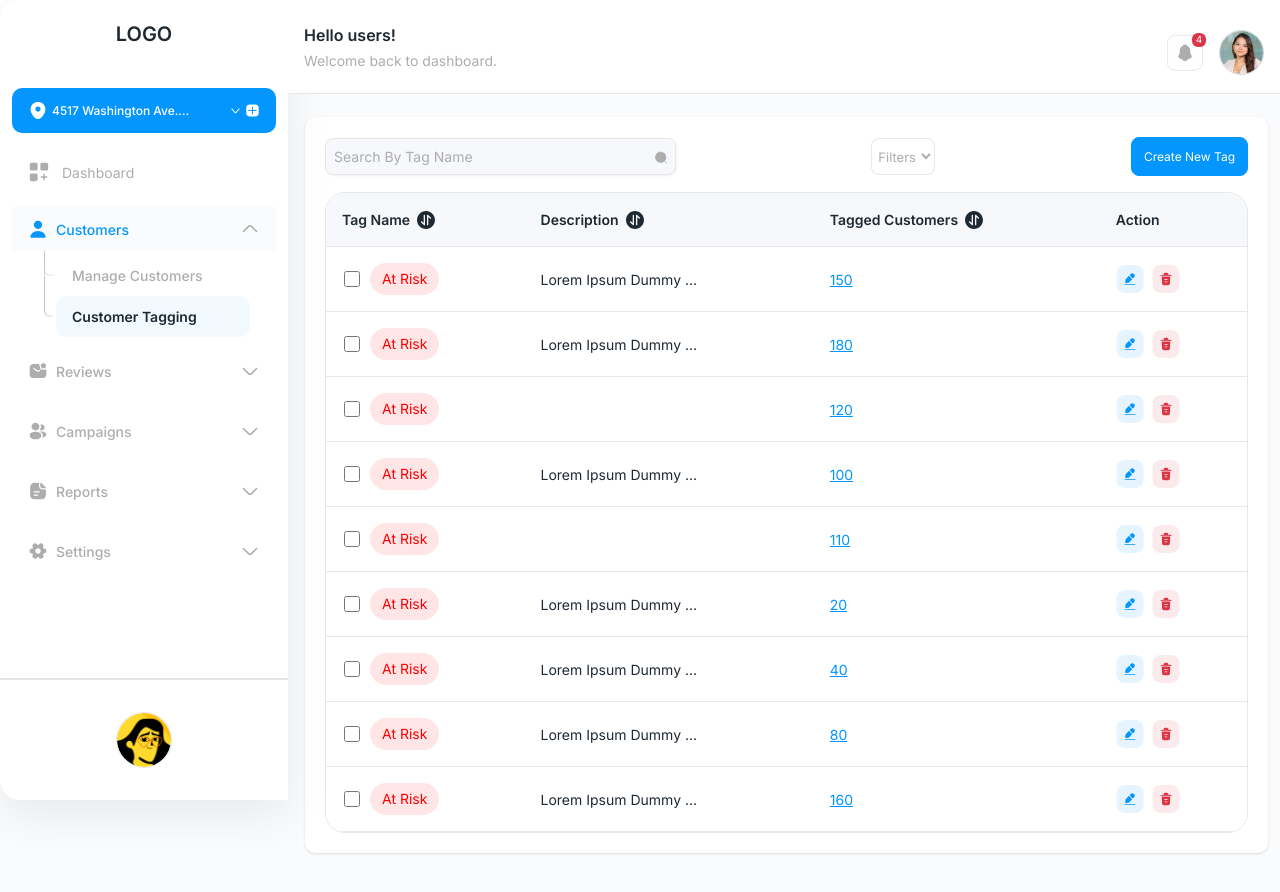
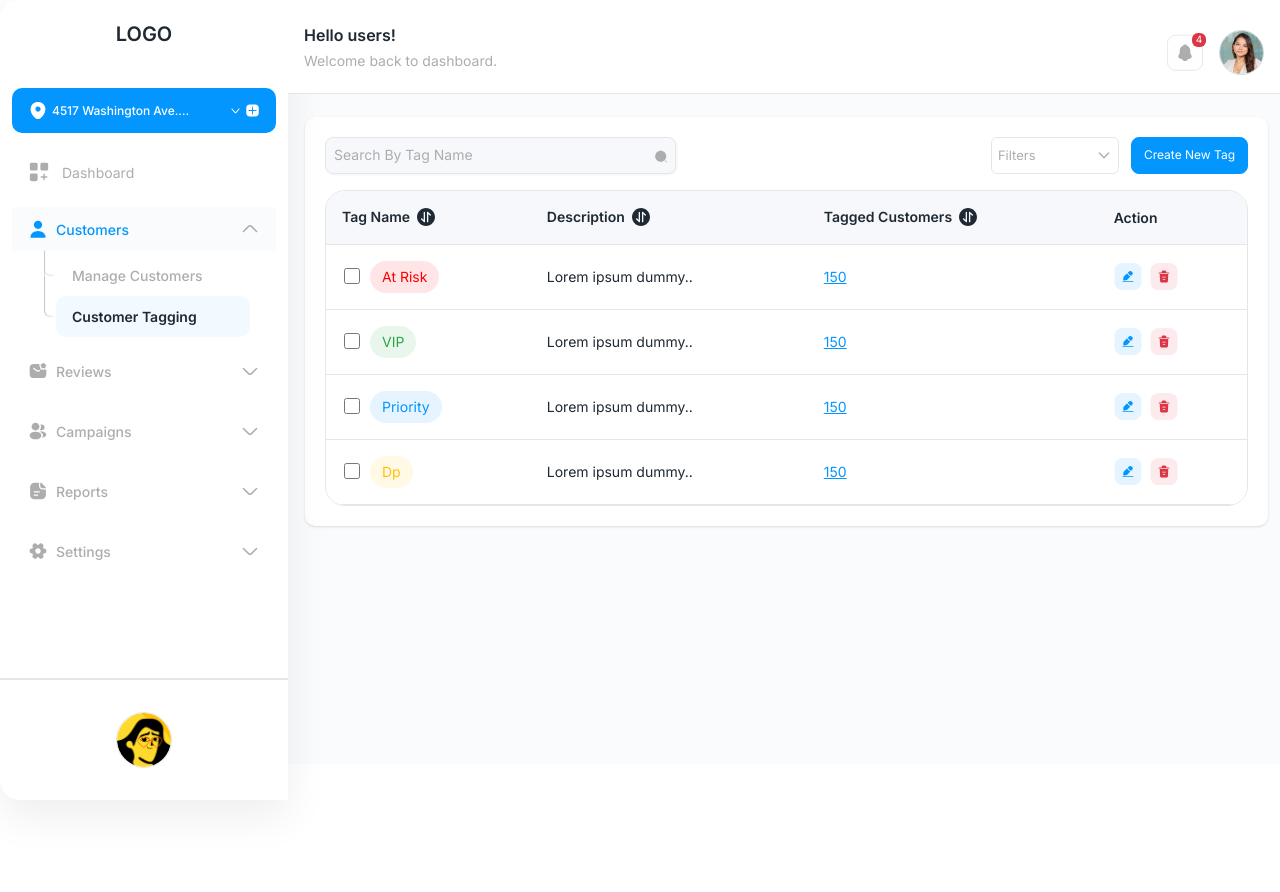
Before and after one commit to sumithub/rs-web-develop, a Next.js app: page /customer-tagging in a window 1280 px wide. After the commit the page ends 800 px from the top, so only its background shows below. Built offline with nearby package versions, Linux system fonts and the light colour scheme.

Commit message:
customer-tagging list Api

```diff
--- a/src/app/customer-tagging/page.js
+++ b/src/app/customer-tagging/page.js
@@ -1,8 +1,7 @@
 "use client"
-import { useState } from "react";
+import { useEffect, useState } from "react";
 import AdminLayout from "../../components/AdminLayout";
 import Search from "../../components/form/Search";
-import Select from "../../components/form/Select";
 import TableOrder from "../../components/TableOrder";
 import Checkbox from "../../components/form/Checkbox";
 import Status from "../../components/Status";
@@ -10,14 +9,39 @@ import CreateTag from "../../components/Models/customers/CreateTag"
 import Edit from "../../components/Models/customers/Edit"
 import Image from "next/image";
 import DeleteTag from "../../components/Models/customers/DeleteTag";
+import CustomSelectBox from "../../components/form/CustomSelectBox";
+import axios from "axios";
+import { toast } from "react-toastify";
+import { getError } from "../../../helper";
+import Loading from "../../components/Loading";
+import { customerTagging } from "../../constent/constArray";
 
 export default function CustomerTagging() {
     const [filterBy, setFilterBy] = useState("")
-    const [search, setSearch] = useState("")
     const [open, setOpen] = useState(false)
     const [openEdit, setOpenEdit] = useState(false)
     const [openTag, setOpenTag] = useState(false)
     const [sortBy, setSortBy] = useState(false)
+    const [list, setList] = useState([])
+    const [loading, setLoading] = useState(true)
+    const [search, setSearch] = useState("")
+
+    useEffect(() => {
+        getCustomerTag()
+    }, [search, filterBy, sortBy])
+
+    const getCustomerTag = async () => {
+        try {
+            setLoading(true)
+            const res = await axios.get("/api")
+            setList(res.data || customerTagging)
+            setLoading(false)
+
+        } catch (error) {
+            toast.error(getError(error))
+            setLoading(false)
+        }
+    }
 
     return (
         <AdminLayout>
@@ -57,8 +81,6 @@ export default function CustomerTagging() {
                 />
             }
 
-
-
             <div>
                 <div className="flex items-center justify-between mb-4">
                     <Search
@@ -68,27 +90,27 @@ export default function CustomerTagging() {
                         }}
                     />
 
-                    <div>
-                        <Select
-                            defaultOption="filters"
-                            class_='mt-0!'
+                    <div className="flex gap-3 items-center">
+                        <CustomSelectBox
+                            class_="mt-0! w-32!"
+                            defaultOption="Filters"
                             value={filterBy}
                             onChange={(e) => {
                                 setFilterBy(e.target.value)
-                            }}
+                            }}>
+                            <option value="filter 1">Filter 1</option>
+                            <option value="filter 2">Filter 2</option>
+                        </CustomSelectBox>
 
-                        ></Select>
+                        <button className="bg-primary border border-primary hover:bg-white hover:text-primary rounded-lg py-[9.3px] px-3 text-white text-xs text-center capitalize cursor-pointer disabled:pointer-events-none disabled:opacity-50"
+                            onClick={() => { setOpen(true) }}>Create New Tag</button>
                     </div>
 
-                    <div>
-                        <button className="bg-primary border border-primary hover:bg-white hover:text-primary rounded-lg py-[10.5px] px-3 text-white text-xs text-center capitalize cursor-pointer disabled:pointer-events-none disabled:opacity-50"
-                            onClick={() => { setOpen(true) }}>Create New Tag</button>
-                    </div>
                 </div>
             </div>
 
             <div className="table-class">
-                <table className="w-full">
+                {loading ? <Loading /> : (list?.length > 0 ? <table className='w-full'>
                     <thead>
                         <tr>
                             <th><TableOrder title="Tag Name"
@@ -108,20 +130,25 @@ export default function CustomerTagging() {
                     </thead>
 
                     <tbody>
-                        <tr>
+                        {list?.map((e, index) => <tr key={index}>
                             <td>
                                 <div className="flex items-center gap-2">
-                                    <Checkbox />
-                                    <Status status="At Risk" />
+                                    <Checkbox
+                                        checked={e.selected}
+                                        onChange={(checked) => {
+                                            setList(list => list.map((item, i) => i === index ? { ...item, selected: checked } : item))
+                                        }}
+                                    />
+                                    <Status status={e.status} />
                                 </div>
                             </td>
-                            <td>Lorem Ipsum Dummy ...</td>
-                            <td className="underline text-primary!">150</td>
+                            <td><div className="line-clamp-1">{e.description}</div></td>
+                            <td className="underline text-primary!">{e.taggedCustomer}</td>
                             <td>
                                 <div className='flex items-center gap-2'>
                                     <button className='cursor-pointer'>
                                         <Image src="/images/edit.svg" alt='edit' height={28} width={28}
-                                            onClick={() => { setOpenEdit(true) }} />
+                                            onClick={() => { setOpen(true) }} />
                                     </button>
 
                                     <button className='cursor-pointer'>
@@ -130,186 +157,10 @@ export default function CustomerTagging() {
                                     </button>
                                 </div>
                             </td>
-                        </tr>
-
-                        <tr>
-                            <td>
-                                <div className="flex items-center gap-2">
-                                    <Checkbox />
-                                    <Status status="At Risk" />
-                                </div>
-                            </td>
-                            <td>Lorem Ipsum Dummy ...</td>
-                            <td className="underline text-primary!">180</td>
-                            <td>
-                                <div className='flex items-center gap-2'>
-                                    <button className='cursor-pointer'>
-                                        <Image src="/images/edit.svg" alt='edit' height={28} width={28} />
-                                    </button>
-
-                                    <button className='cursor-pointer'>
-                                        <Image src="/images/delete1.svg" alt='delete' height={28} width={28} />
-                                    </button>
-                                </div>
-                            </td>
-                        </tr>
-
-                        <tr>
-                            <td>
-                                <div className="flex items-center gap-2">
-                                    <Checkbox />
-                                    <Status status="At Risk" />
-                                </div>
-                            </td>
-                            <td></td>
-                            <td className="underline text-primary!">120</td>
-                            <td>
-                                <div className='flex items-center gap-2'>
-                                    <button className='cursor-pointer'>
-                                        <Image src="/images/edit.svg" alt='edit' height={28} width={28} />
-                                    </button>
-
-                                    <button className='cursor-pointer'>
-                                        <Image src="/images/delete1.svg" alt='delete' height={28} width={28} />
-                                    </button>
-                                </div>
-                            </td>
-                        </tr>
-
-                        <tr>
-                            <td>
-                                <div className="flex items-center gap-2">
-                                    <Checkbox />
-                                    <Status status="At Risk" />
-                                </div>
-                            </td>
-                            <td>Lorem Ipsum Dummy ...</td>
-                            <td className="underline text-primary!">100</td>
-                            <td>
-                                <div className='flex items-center gap-2'>
-                                    <button className='cursor-pointer'>
-                                        <Image src="/images/edit.svg" alt='edit' height={28} width={28} />
-                                    </button>
-
-                                    <button className='cursor-pointer'>
-                                        <Image src="/images/delete1.svg" alt='delete' height={28} width={28} />
-                                    </button>
-                                </div>
-                            </td>
-                        </tr>
-
-                        <tr>
-                            <td>
-                                <div className="flex items-center gap-2">
-                                    <Checkbox />
-                                    <Status status="At Risk" />
-                                </div>
-                            </td>
-                            <td></td>
-                            <td className="underline text-primary!">110</td>
-                            <td>
-                                <div className='flex items-center gap-2'>
-                                    <button className='cursor-pointer'>
-                                        <Image src="/images/edit.svg" alt='edit' height={28} width={28} />
-                                    </button>
-
-                                    <button className='cursor-pointer'>
-                                        <Image src="/images/delete1.svg" alt='delete' height={28} width={28} />
-                                    </button>
-                                </div>
-                            </td>
-                        </tr>
-
-                        <tr>
-                            <td>
-                                <div className="flex items-center gap-2">
-                                    <Checkbox />
-                                    <Status status="At Risk" />
-                                </div>
-                            </td>
-                            <td>Lorem Ipsum Dummy ...</td>
-                            <td className="underline text-primary!">20</td>
-                            <td>
-                                <div className='flex items-center gap-2'>
-                                    <button className='cursor-pointer'>
-                                        <Image src="/images/edit.svg" alt='edit' height={28} width={28} />
-                                    </button>
-
-                                    <button className='cursor-pointer'>
-                                        <Image src="/images/delete1.svg" alt='delete' height={28} width={28} />
-                                    </button>
-                                </div>
-                            </td>
-                        </tr>
-
-                        <tr>
-                            <td>
-                                <div className="flex items-center gap-2">
-                                    <Checkbox />
-                                    <Status status="At Risk" />
-                                </div>
-                            </td>
-                            <td>Lorem Ipsum Dummy ...</td>
-                            <td className="underline text-primary!">40</td>
-                            <td>
-                                <div className='flex items-center gap-2'>
-                                    <button className='cursor-pointer'>
-                                        <Image src="/images/edit.svg" alt='edit' height={28} width={28} />
-                                    </button>
-
-                                    <button className='cursor-pointer'>
-                                        <Image src="/images/delete1.svg" alt='delete' height={28} width={28} />
-                                    </button>
-                                </div>
-                            </td>
-                        </tr>
-
-                        <tr>
-                            <td>
-                                <div className="flex items-center gap-2">
-                                    <Checkbox />
-                                    <Status status="At Risk" />
-                                </div>
-                            </td>
-                            <td>Lorem Ipsum Dummy ...</td>
-                            <td className="underline text-primary!">80</td>
-                            <td>
-                                <div className='flex items-center gap-2'>
-                                    <button className='cursor-pointer'>
-                                        <Image src="/images/edit.svg" alt='edit' height={28} width={28} />
-                                    </button>
-
-                                    <button className='cursor-pointer'>
-                                        <Image src="/images/delete1.svg" alt='delete' height={28} width={28} />
-                                    </button>
-                                </div>
-                            </td>
-                        </tr>
-
-                        <tr>
-                            <td>
-                                <div className="flex items-center gap-2">
-                                    <Checkbox />
-                                    <Status status="At Risk" />
-                                </div>
-                            </td>
-                            <td>Lorem Ipsum Dummy ...</td>
-                            <td className="underline text-primary!">160</td>
-                            <td>
-                                <div className='flex items-center gap-2'>
-                                    <button className='cursor-pointer'>
-                                        <Image src="/images/edit.svg" alt='edit' height={28} width={28} />
-                                    </button>
-
-                                    <button className='cursor-pointer'>
-                                        <Image src="/images/delete1.svg" alt='delete' height={28} width={28} />
-                                    </button>
-                                </div>
-                            </td>
-                        </tr>
+                        </tr>)}
                     </tbody>
-                </table>
+                </table> : <div className='text-center text-2xl text-danger mx-auto py-20'>No Data</div>)}
             </div>
-        </AdminLayout >
+        </AdminLayout>
     )
 }
--- a/src/components/Models/customers/DeleteTag.js
+++ b/src/components/Models/customers/DeleteTag.js
@@ -9,7 +9,7 @@ export default function DeleteModal({ onClose, title = "Tag" }) {
         <DeleteTag title={`Delete ${title}`} question="Are You sure you want to delete the tag At Risk? This action cannot be undone." />
 
         <div className="grid grid-cols-2 gap-3 mt-5">
-            <CancelButton title="Cancel" class_="border-danger2! bg-white! text-danger2!" onClick={onClose}/>
+            <CancelButton title="Cancel" class_="border-danger2! bg-white! text-danger2!" onClick={onClose} />
             <SecondaryButton title=" Yes, Delete" />
         </div>
     </Model>
@@ -19,6 +19,6 @@ const DeleteTag = ({ title, question }) => {
     return <div className="flex flex-col items-center justify-center gap-y-4">
         <Image src="/images/b-delete.svg" alt="delete" height={60} width={60} />
         <div className="text-xl text-danger2 font-semibold capitalize">{title}</div>
-        <div className="text-sm text-text3 capitalize">{question}</div>
+        <div className="text-sm text-text3 capitalize text-center">{question}</div>
     </div>
 }
--- a/src/components/Status.js
+++ b/src/components/Status.js
@@ -5,14 +5,15 @@ export default function Status({ status = "" }) {
     let s = status.toLowerCase()
     let bgClass = ""
 
-    if (s === "new" || s === "completed" || s === "active") {
+    if (s === "new" || s === "completed" || s === "active" || s === "vip") {
         bgClass = "bg-[#28A7451A] text-success";
-    } else if (s === "responded" || s === "draft") {
+    } else if (s === "responded" || s === "draft" || s === "priority") {
         bgClass = "bg-[#0396FF1A] text-primary";
     } else if (
         s === "pending invite" ||
         s === "in_progress" ||
-        s === "flagged"
+        s === "flagged" ||
+        s === "dp"
     ) {
         bgClass = "bg-[#FFC1071A] text-[#FFC107]";
     } else if (s === "suspended" || s === "at risk") {
--- a/src/components/form/ColorInputForm.js
+++ b/src/components/form/ColorInputForm.js
@@ -57,6 +57,6 @@ export default function ColorInputForm({
             </div>
 
             {error && <p className="text-xs pt-[3px] capitalize text-danger">{error}</p>}
-        </div>
+        </div >
     );
 }
--- a/src/constent/constArray.js
+++ b/src/constent/constArray.js
@@ -74,3 +74,10 @@ export const selectedCustomers = [
     { customerName: "John Doe", email: "john@example.com", phone: +919876543210 },
     { customerName: "John Doe", email: "john@example.com", phone: +919876543210 },
 ]
+
+export const customerTagging = [
+    { status: "At Risk", description: "Lorem ipsum dummy..", taggedCustomer: 150 },
+    { status: "VIP", description: "Lorem ipsum dummy..", taggedCustomer: 150 },
+    { status: "Priority", description: "Lorem ipsum dummy..", taggedCustomer: 150 },
+    { status: "Dp", description: "Lorem ipsum dummy..", taggedCustomer: 150 },
+]
```
Also changed, not shown: src/components/Models/customers/CreateTag.js (+20 -6 lines), src/components/form/InputForm.js (+12 -7 lines), public/images/close-square.svg (added), public/images/setting.svg (added).
